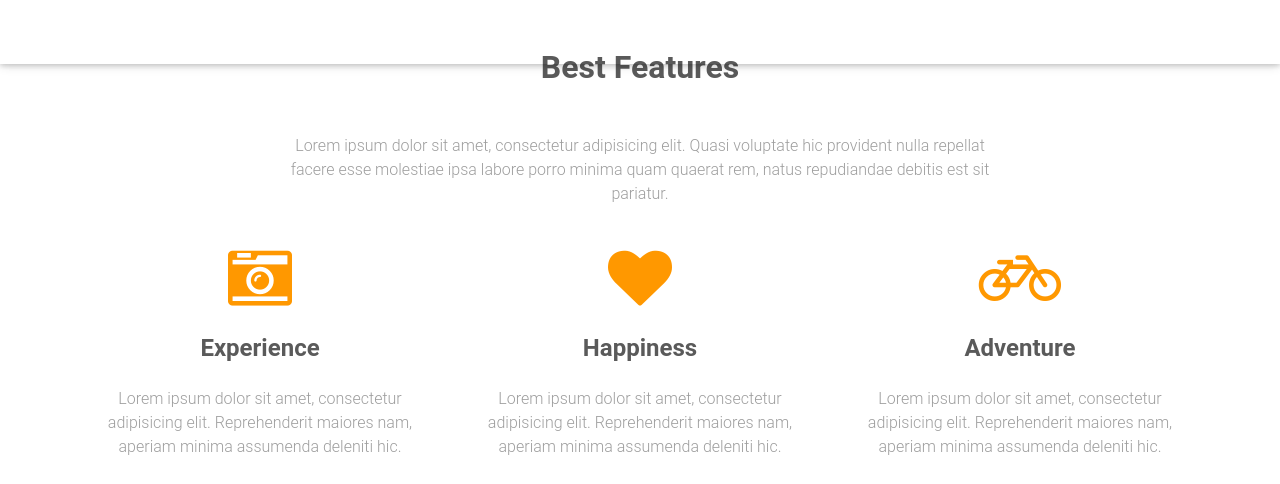
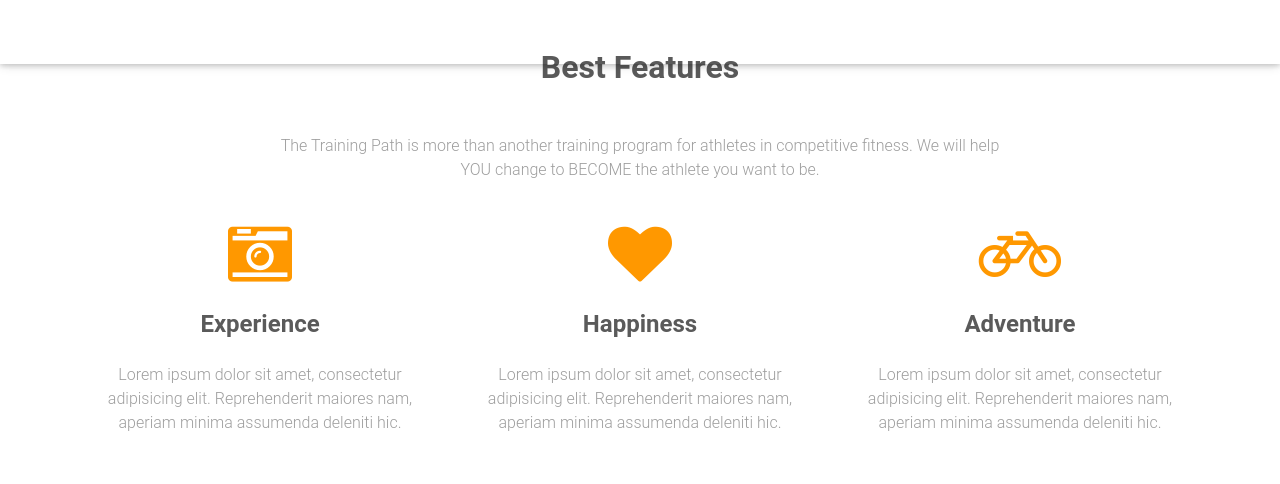
Before and after one commit to Bonifase/Workout-path, a Flask app: page / in a window 1280 px wide. Shown: the top 484 px of the page. Run offline with Flask 2, Linux system fonts and the light colour scheme; some libraries are stand-ins or nearby versions.

Commit message:
add navbar brand

```diff
--- a/workout/templates/index.html
+++ b/workout/templates/index.html
@@ -32,7 +32,7 @@
             <div class="container">
 
                 <!-- Navbar brand -->
-                <a class="navbar-brand" href="#">Navbar</a>
+                <a class="navbar-brand" href="#">Workout Path</a>
 
                 <!-- Collapse button -->
                 <button class="navbar-toggler" type="button" data-toggle="collapse" data-target="#basicExampleNav" aria-controls="basicExampleNav"
@@ -101,7 +101,7 @@
                             <hr class="hr-light">
 
                             <!-- Description -->
-                            <h4 class="white-text my-4">Lorem ipsum dolor sit amet, consectetur adipisicing elit. Deleniti consequuntur.</h4>
+                            <h4 class="white-text my-4">Welcome to workout Path.</h4>
                             <button type="button" class="btn btn-outline-white">Read more<i class="fa fa-book ml-2"></i></button>
 
                         </div>
@@ -135,9 +135,7 @@
                     <div class="col-md-8">
 
                         <!-- Description -->
-                        <p class="grey-text">Lorem ipsum dolor sit amet, consectetur adipisicing elit. Quasi voluptate hic provident nulla repellat
-                            facere esse molestiae ipsa labore porro minima quam quaerat rem, natus repudiandae debitis est
-                            sit pariatur.</p>
+                        <p class="grey-text">The Training Path is more than another training program for athletes in competitive fitness. We will help YOU change to BECOME the athlete you want to be.</p>
 
                     </div>
                     <!--Grid column-->
```
